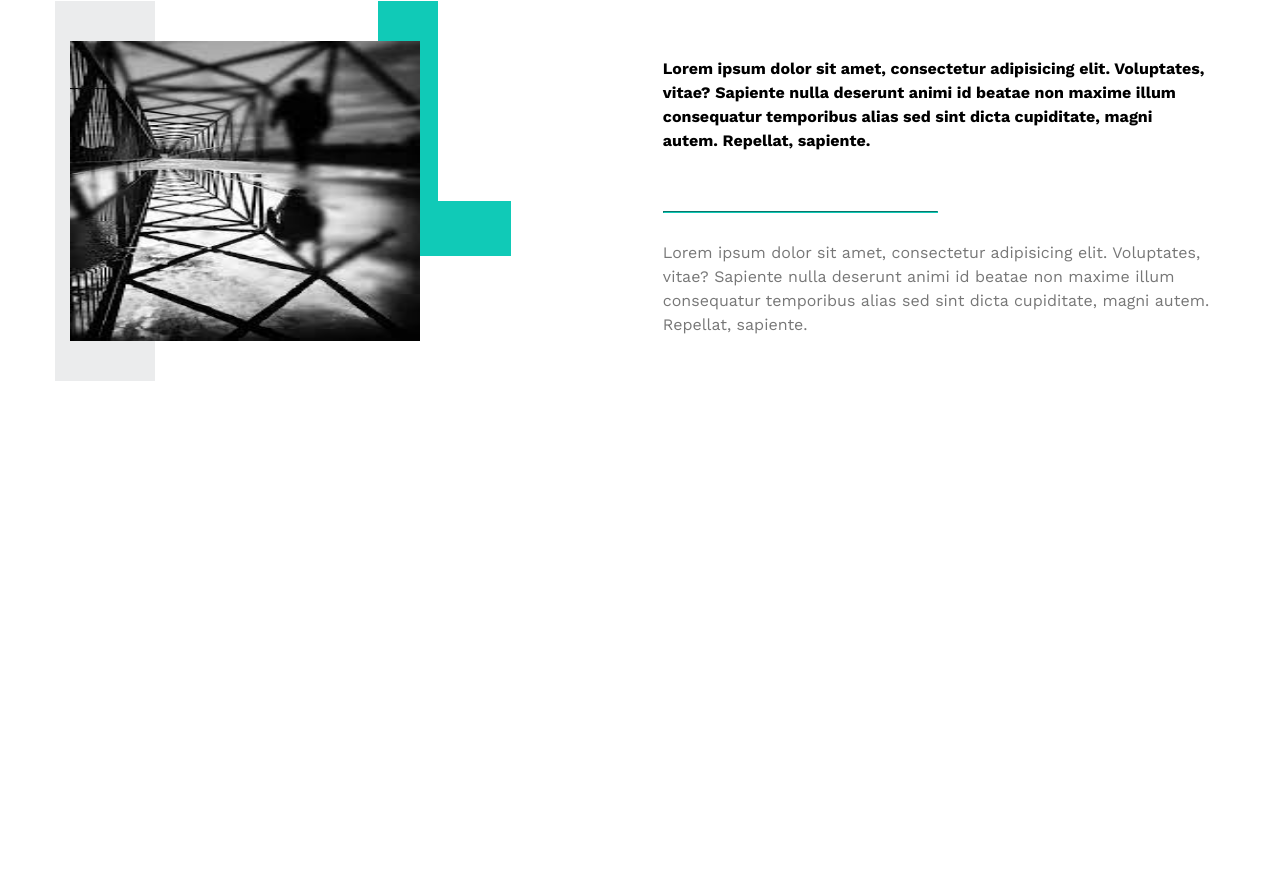
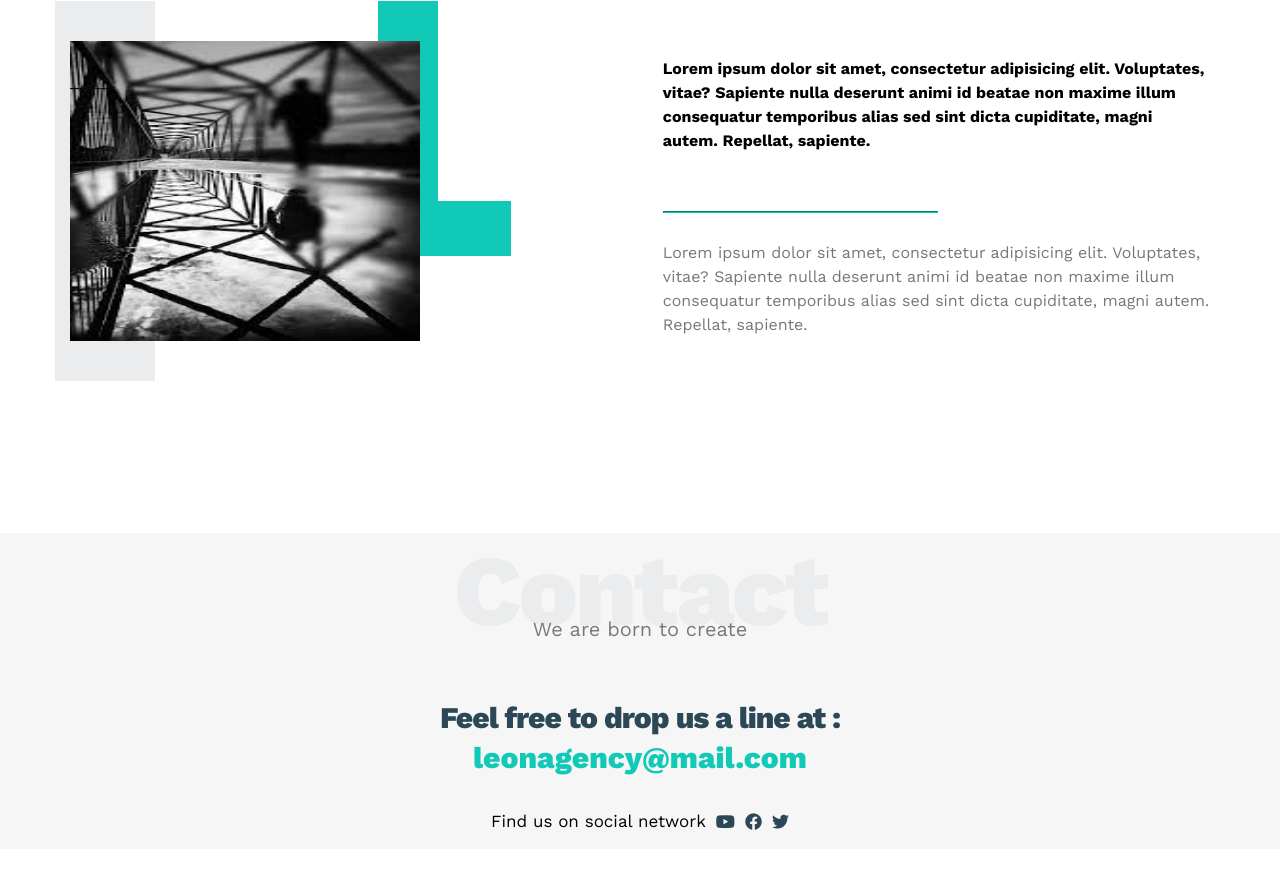
Before and after one commit to WailBensmaine/First_web_site, a plain HTML site: page index.html in a window 1280 px wide. Shown: the part 3073-3942 px from the top of the page. Before the commit the page ends 3546 px from the top, so only its background shows below. Drawn offline with nearby package versions, Linux system fonts and the light colour scheme.

Commit message:
This commit contains the work on the contact section

```diff
--- a/css/master.css
+++ b/css/master.css
@@ -298,6 +298,11 @@ body{
     position: relative;
     text-align: center;
 }
+@media (max-width: 1199px) {
+    .services .image {
+        display: none;
+    }
+}
 .services .image img {
     width: 260px;
     max-width: 100%;
@@ -314,11 +319,6 @@ body{
     z-index: -1;
 }
 
-@media (max-width: 1199px) {
-    .services .image {
-        display: none;
-    }
-}
 
 .services p{
     font-weight: 300;
@@ -456,5 +456,55 @@ body{
     line-height: 1.5;
     color: #777;
 }
-
 /* End About */
+/* Start Contact */
+.contact {
+    margin-top: var(--section-padding);
+    margin-bottom: var(--section-padding);
+    background-color: var(--section-background);
+}
+.contact .contact-content {
+    margin-top: var(--section-padding);
+    margin-bottom: var(--section-padding);
+    text-align: center;
+}
+.contact .label {
+    font-size: 30px;
+    font-weight: 800;
+    color: var(--second-color);
+    letter-spacing: -1px;
+    margin-bottom: 5px;
+}
+.contact .link {
+    display: block;
+    font-size: 30px;
+    font-weight: 800;
+    text-decoration: none;
+    color: var(--main-color);
+}
+.contact .social {
+    display: flex;
+    justify-content: center;
+    align-items: center;
+    margin-top: 20px;
+    font-size: 17px;
+}
+.contact i {
+    margin-left: 10px;
+    color: var(--second-color);
+}
+@media (max-width: 767px) {
+    .contact .label, .contact .link {
+        font-size: 26px;
+    }
+    .contact .social{
+        flex-wrap: wrap;
+    }
+    .contact .social p {
+        width: 100%;
+    }
+    .contact i {
+        margin: 0 20px;
+    }
+}
+/* End Contact */
--- a/index.html
+++ b/index.html
@@ -179,6 +179,23 @@
         </div>
     </div>
     <!-- End About -->
-
+    <!-- Start Contact -->
+    <div class="contact">
+        <div class="container">
+            <h2 class="special-heading">Contact</h2>
+            <p>We are born to create</p>
+            <div class="contact-content">
+                <p class="label">Feel free to drop us a line at :</p>
+                <a href="mailto:leonagency@mail.com?subject=Contact" class="link">leonagency@mail.com</a>
+                <div class="social">
+                    <p>Find us on social network</p>
+                    <i class="fa-brands fa-youtube"></i>
+                    <i class="fa-brands fa-facebook"></i>
+                    <i class="fa-brands fa-twitter"></i>
+                </div>
+            </div>
+        </div>
+    </div>
+    <!-- End Contact -->
 </body>
 </html>
```
